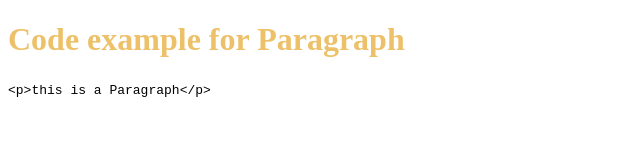
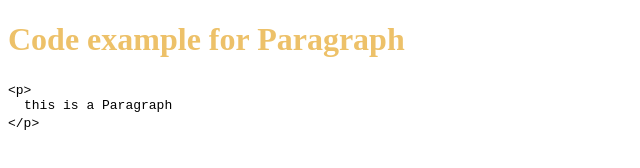
Before and after one commit to green-fox-academy/dobori, a plain HTML site: page week-01/day-04/index4.html in a window 1280 px wide. Shown: the whole page, without its empty margins (0-640 px from the left). Drawn offline with Linux system fonts and the light colour scheme.

Commit message:
fourth - missing paragraph

```diff
--- a/week-01/day-04/index4.html
+++ b/week-01/day-04/index4.html
@@ -13,13 +13,16 @@
         code{
             font-family: monospace;
         }
+        p{
+            margin: 0 0 0 1rem;
+        }
     </style>
 </head>
 
 <body>
     <h1>Code example for Paragraph</h1>
     <code>
-            &lt;p&gt;this is a Paragraph&lt;/p&gt;
+            &lt;p&gt;<p>this is a Paragraph</p>&lt;/p&gt;
     </code>
 </body>
 </html>
```
